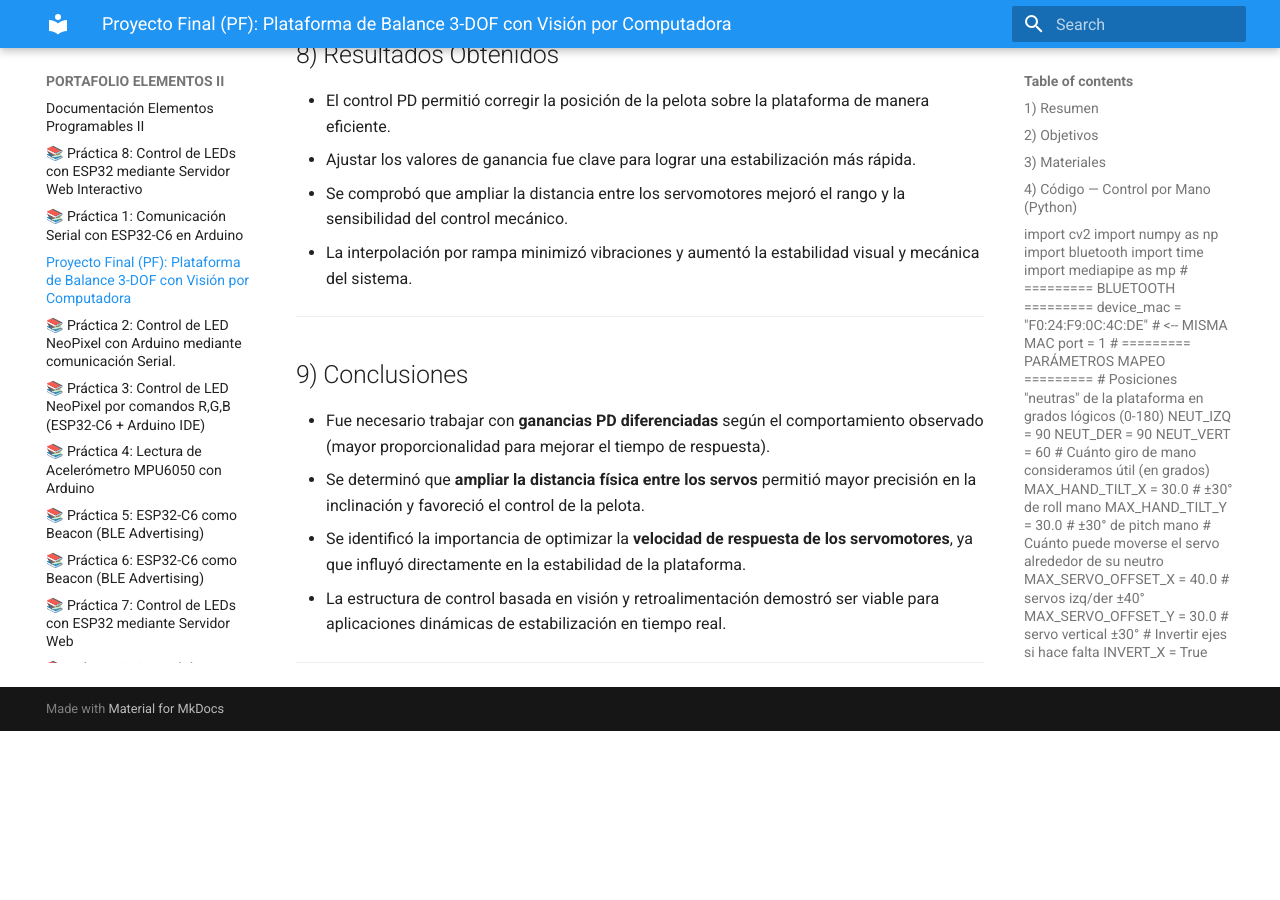
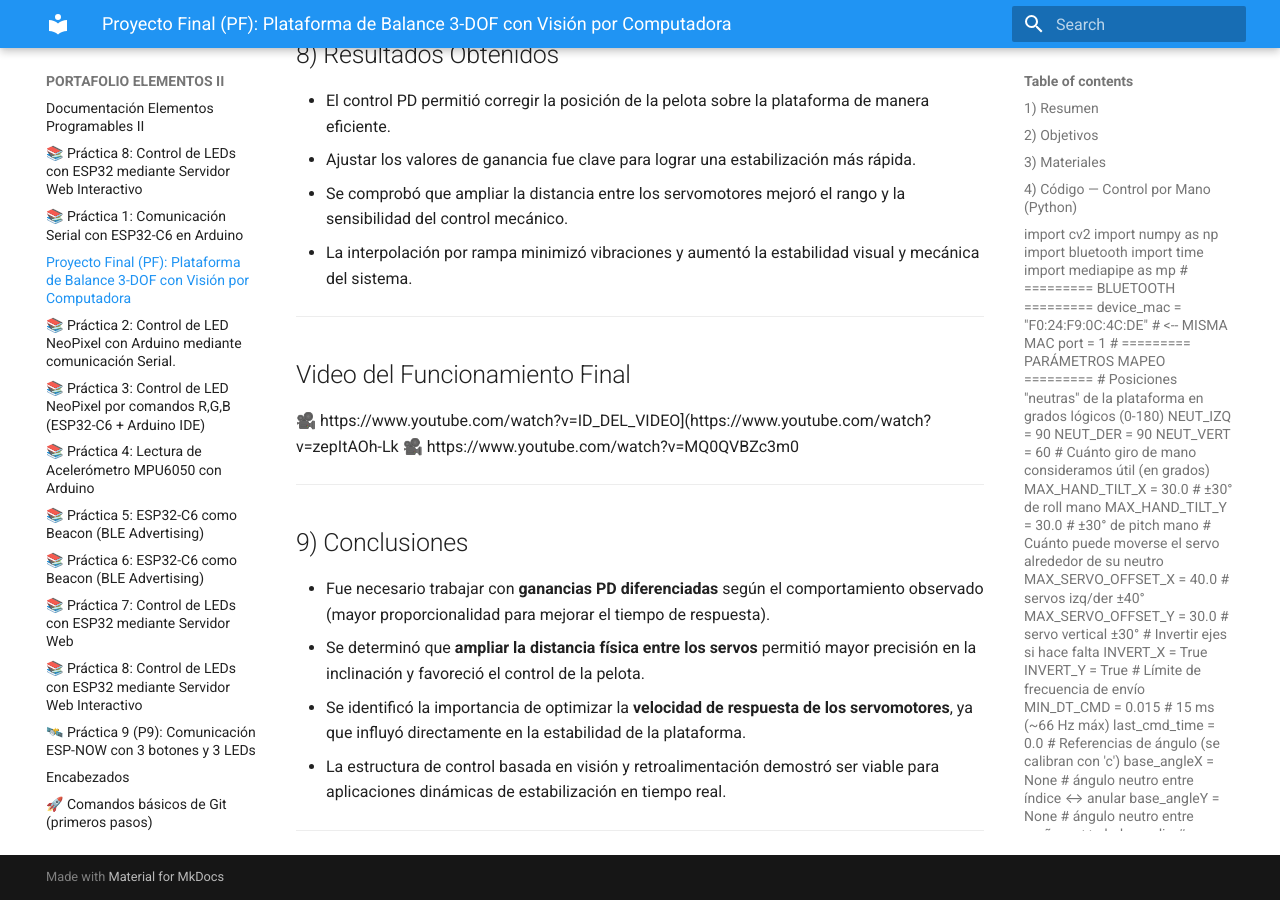
Before and after one commit to aritmaldzamu/pot2, an MkDocs documentation site: the page built from docs/PRÁCTICA 10.md, in a window 1280 px wide and 900 px high, scrolled down 27879 px. Built offline with MkDocs 1.6.1 and Material for MkDocs 9.7.7, drawn with Linux system fonts in a browser that asks for light colours; before the commit the page ends 28610 px from its top, so only the background shows below that.

Commit message:
Update PRÁCTICA 10.md

```diff
--- a/docs/PRÁCTICA 10.md
+++ b/docs/PRÁCTICA 10.md
@@ -935,6 +935,11 @@ void loop(){
 - La interpolación por rampa minimizó vibraciones y aumentó la estabilidad visual y mecánica del sistema.
 
 ---
+## Video del Funcionamiento Final
+🎥 https://www.youtube.com/watch?v=ID_DEL_VIDEO](https://www.youtube.com/watch?v=zepItAOh-Lk
+🎥 https://www.youtube.com/watch?v=MQ0QVBZc3m0
+
+---
 
 ## 9) Conclusiones
 
```
